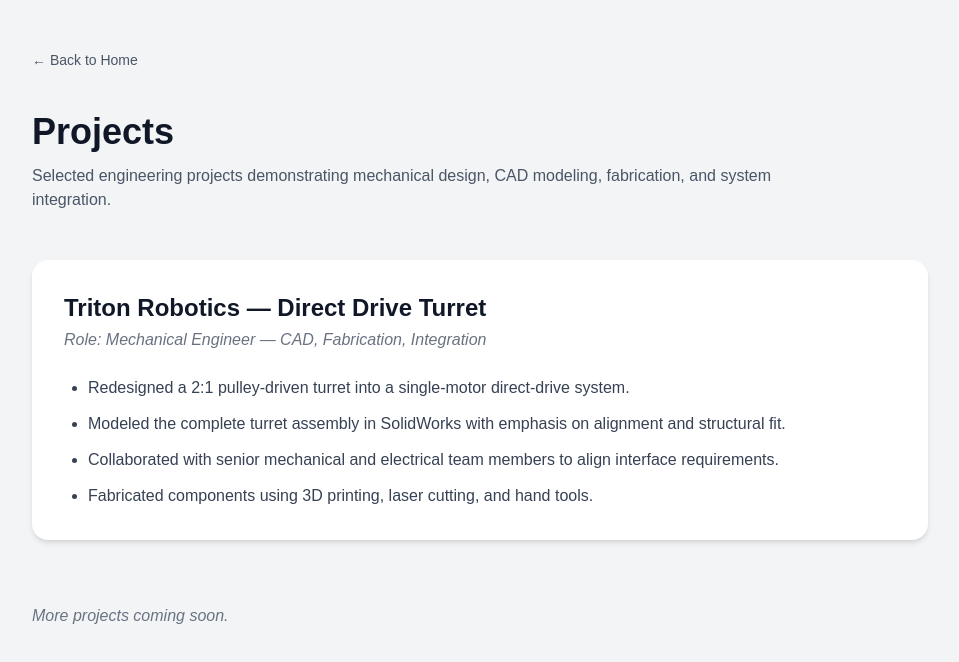
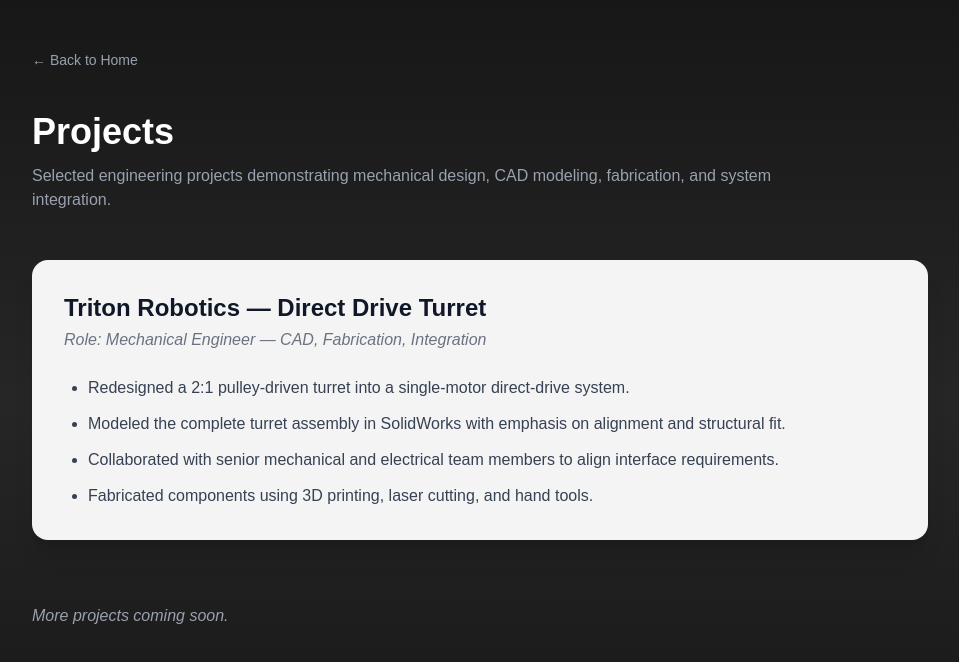
Before and after one commit to manimhungry/Alex-Portfolio, a Next.js app: page /projects in a window 1280 px wide. Shown: the top 662 px of the page, without its empty margins (0-959 px from the left). Built offline with nearby package versions, Linux system fonts and the light colour scheme.

Commit message:
Add projects page and refine homepage styling

```diff
--- a/app/projects/page.tsx
+++ b/app/projects/page.tsx
@@ -2,30 +2,30 @@
 
 export default function ProjectsPage() {
   return (
-    <main className="min-h-screen bg-[#f3f4f6] text-gray-900 px-8 py-12">
+    <main className="min-h-screen bg-gradient-to-b from-neutral-900 via-neutral-800 to-neutral-900 text-gray-100 px-8 py-12">
 
       {/* Back to home */}
       <div className="mb-10">
         <Link
           href="/"
-          className="text-sm text-gray-600 hover:text-black transition"
+          className="text-sm text-gray-400 hover:text-white transition"
         >
           ← Back to Home
         </Link>
       </div>
 
       {/* Page header */}
-      <h1 className="text-4xl font-bold mb-3">
+      <h1 className="text-4xl font-bold mb-3 text-white">
         Projects
       </h1>
 
-      <p className="text-gray-600 mb-12 max-w-3xl">
+      <p className="text-gray-400 mb-12 max-w-3xl">
         Selected engineering projects demonstrating mechanical design,
         CAD modeling, fabrication, and system integration.
       </p>
 
       {/* PROJECT CARD */}
-      <section className="max-w-4xl bg-white rounded-2xl shadow-md p-8 mb-16">
+      <section className="max-w-4xl bg-white/95 text-gray-900 rounded-2xl shadow-xl p-8 mb-16">
         <h2 className="text-2xl font-semibold mb-1">
           Triton Robotics — Direct Drive Turret
         </h2>
@@ -51,7 +51,7 @@
       </section>
 
       {/* Placeholder */}
-      <p className="text-gray-500 italic">
+      <p className="text-gray-400 italic">
         More projects coming soon.
       </p>
 
```
